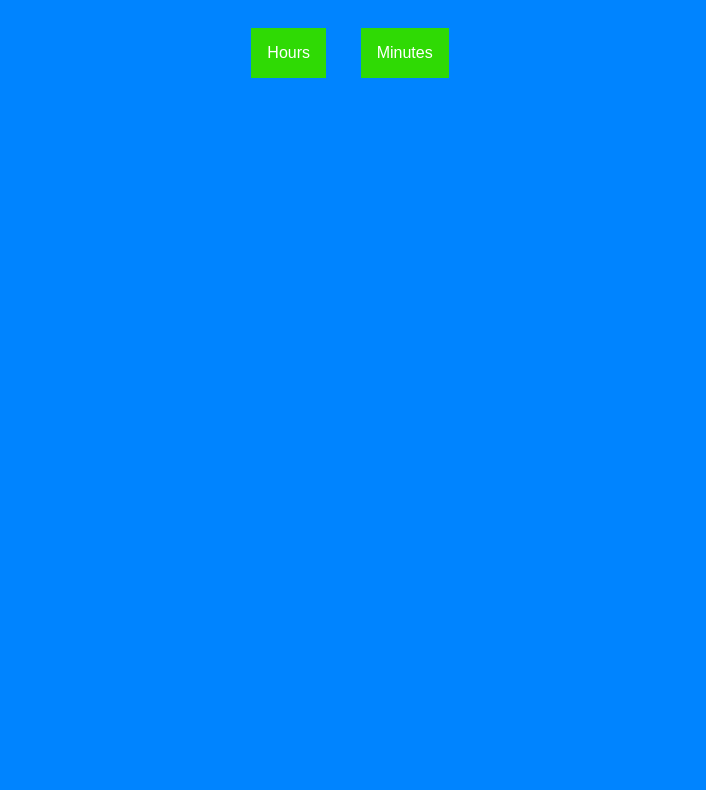
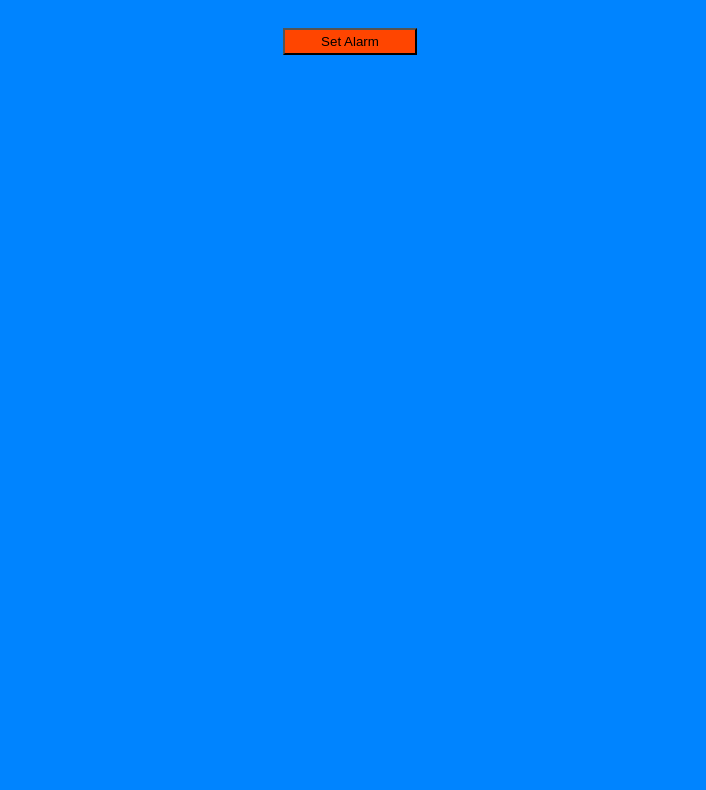
Before and after one commit to RyanSchmit/Canvas-alarm-clock, a plain HTML site: page index.html in a window 1280 px wide. Shown: the part 295-1085 px from the top of the page, without its empty margins (290-996 px from the left). Drawn offline with Linux system fonts and the light colour scheme.

Commit message:
Added set alarm button

```diff
--- a/app.js
+++ b/app.js
@@ -1,3 +1,4 @@
+//clock
 window.onload = function() {
   clock();
     function clock() {
@@ -24,7 +25,7 @@ window.onload = function() {
     }
 }
 
-// hiding and showing Hours and Minutes
+// hiding and showing Hours and Minutes drop down
 function showHours() {
   document.getElementById("hours").classList.toggle("show");
 }
@@ -47,3 +48,13 @@ window.onclick = function(event) {
     }
   }
 }
+
+//Hide and show hours and minutes
+function alarm() {
+  var hoursAndMinutes = document.getElementById("minutesAndHours");
+  if (hoursAndMinutes.style.display === "none") {
+    hoursAndMinutes.style.display = "block";
+  } else {
+    hoursAndMinutes.style.display = "none";
+  }
+}
--- a/index.html
+++ b/index.html
@@ -11,9 +11,15 @@
 <body>
     <h1 class="head">Canvas Alarm Clock</h1>
 
+
     <div id="clock">
     </div>
 
+    <div id="setAlarm">
+        <button onclick="alarm()" class="alarmbtn">Set Alarm</button>
+    </div>
+
+    <div id="minutesAndHours">
         <div id="hourDropDown" class="dropDown">
             <button id="hoursdropbtn" class="dropbtn" onclick="showHours()">Hours</button>
             <div id="hours" class="dropdown-content">
@@ -108,5 +114,6 @@
                         <a>:59</a>
             </div>
     </div>
+</div>
 </body>
 </html>
--- a/styles.css
+++ b/styles.css
@@ -13,8 +13,24 @@ body {
   text-align: center;
   font-family: 'Oswald';
   font-weight: 300;
-  color: orange;
+  color: #ffa500;
   margin: 30pt auto;
+}
+
+#setAlarm {
+  margin: 30pt auto;
+  width: 100pt;
+  height: 20pt;
+}
+
+.alarmbtn {
+  width: 100pt;
+  height: 20pt;
+  background-color: orangered;
+}
+
+#minutesAndHours {
+  display: none;
 }
 
 #hoursdropbtn {
```
Lines whose indentation alone changed are shown as unchanged.
